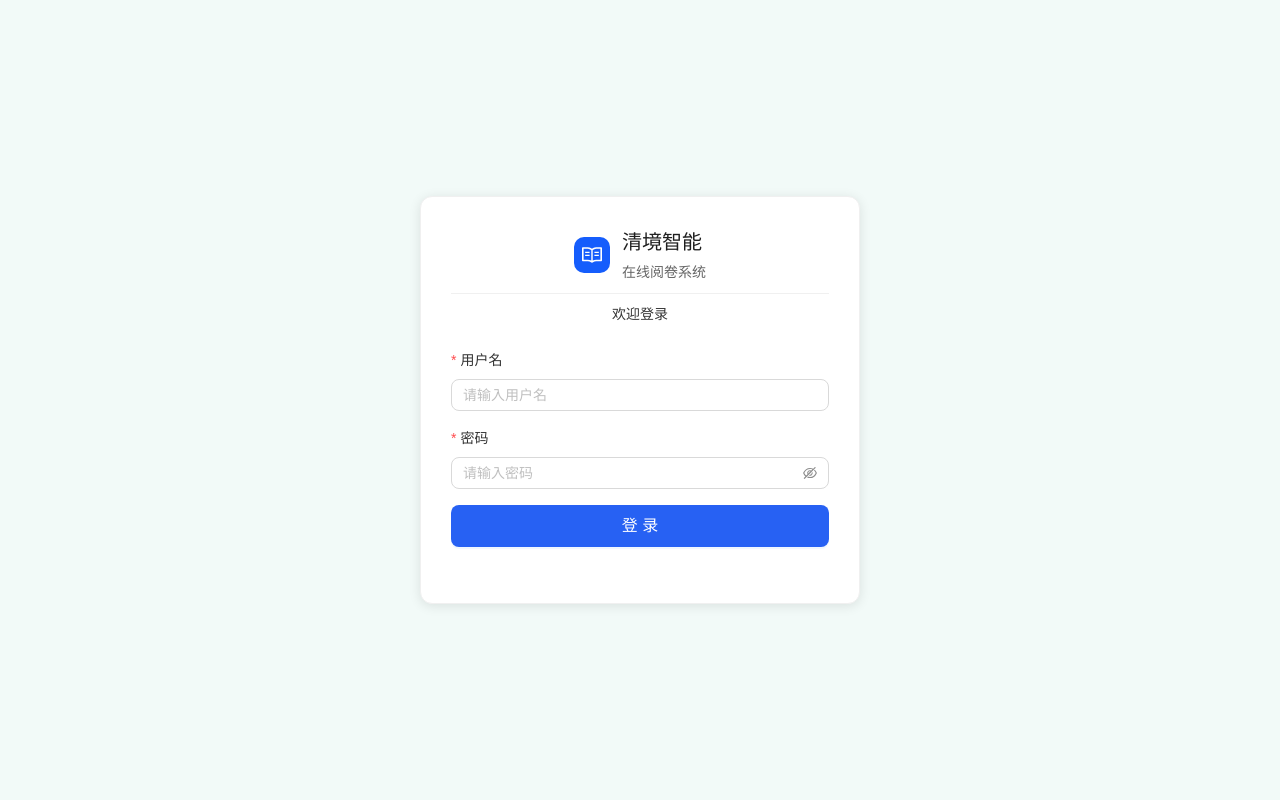
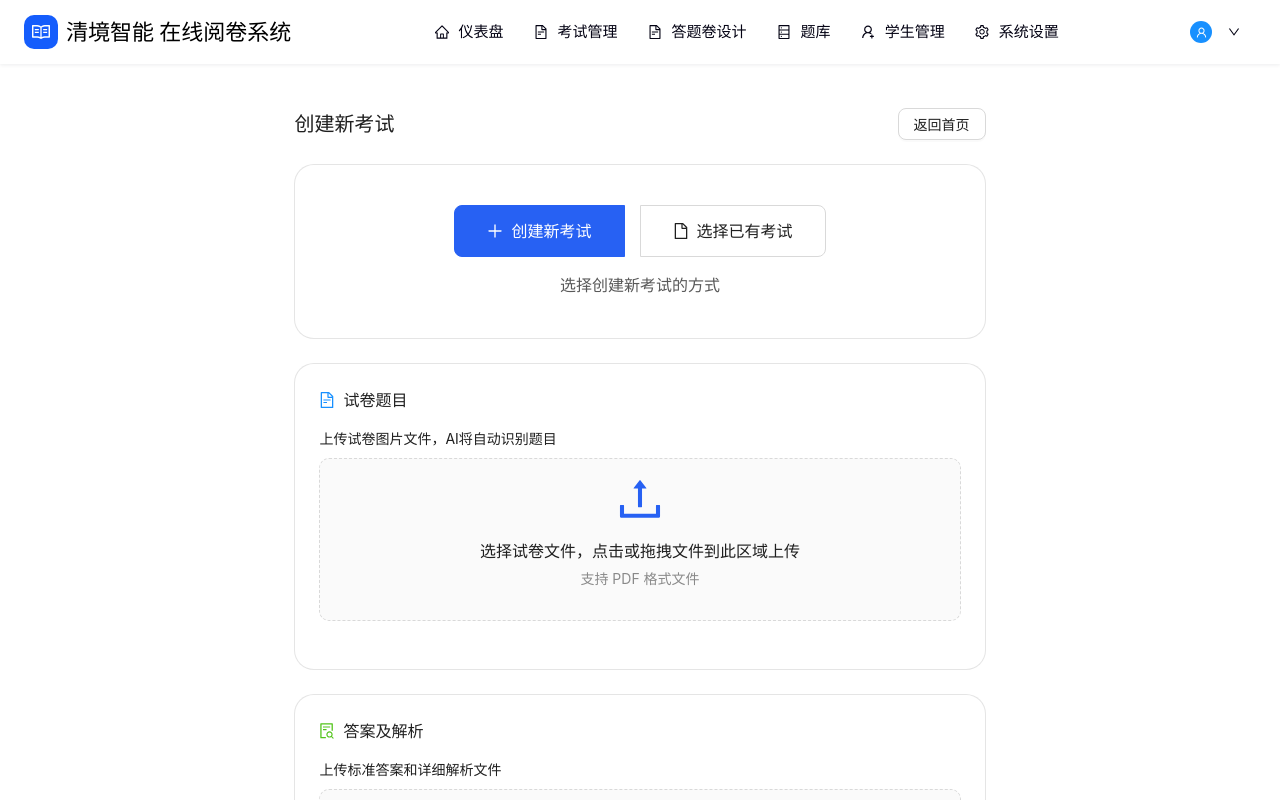
Before and after one commit to EnJoy810/work, a React (Vite) app: page /create-exam in a window 1280 px wide. Before the commit this address led to /login. Shown: the top 800 px of the page. Built offline with nearby package versions, Linux system fonts and the light colour scheme.

Commit message:
登录对接

```diff
--- a/src/layout/index.jsx
+++ b/src/layout/index.jsx
@@ -1,11 +1,19 @@
 import React from "react";
 import { Layout } from "antd";
-import { Outlet } from "react-router-dom";
+import { Outlet, useLocation } from "react-router-dom";
+import { useEffect } from "react";
 import Navbar from "./Navbar";
 
 const { Content } = Layout;
 
 const LayoutComponent = () => {
+  const location = useLocation();
+
+  // 监听路由变化，当路由改变时滚动到页面顶部
+  useEffect(() => {
+    window.scrollTo(0, 0);
+  }, [location]);
+
   return (
     <Layout style={{ minHeight: "100vh" }}>
       {/* 顶部导航 - 使用独立的Navbar组件 */}
--- a/src/pages/dashboard/CreateExam.jsx
+++ b/src/pages/dashboard/CreateExam.jsx
@@ -1,6 +1,15 @@
 import React, { useState } from "react";
 import { useNavigate } from "react-router-dom";
-import { Typography, Upload, Button, Card, Input, Select, Form } from "antd";
+import {
+  Typography,
+  Upload,
+  Button,
+  Card,
+  Input,
+  Select,
+  Form,
+  Radio,
+} from "antd";
 import { useMessageService } from "../../components/common/message";
 import {
   UploadOutlined,
@@ -8,6 +17,7 @@ import {
   FileSearchOutlined,
   PlusOutlined,
   FileProtectOutlined,
+  FileOutlined,
 } from "@ant-design/icons";
 import "./styles/home.css";
 
@@ -24,6 +34,31 @@ const CreateExam = () => {
   const [paperFile, setPaperFile] = useState(null);
   const [answerFile, setAnswerFile] = useState(null);
   const { showSuccess, showError, showInfo } = useMessageService();
+
+  // 考试创建类型：新建或选择已有
+  const [examType, setExamType] = useState("new"); // 'new' 或 'existing'
+  // 模拟已有考试数据
+  const [existingExams] = useState([
+    {
+      id: "1",
+      name: "2023-2024学年第一学期期中考试",
+      subject: "语文",
+      date: "2023-11-15",
+    },
+    {
+      id: "2",
+      name: "2023-2024学年第一学期期末考试",
+      subject: "语文",
+      date: "2024-01-10",
+    },
+    {
+      id: "3",
+      name: "2024-2025学年第一学期第一次月考",
+      subject: "语文",
+      date: "2024-09-25",
+    },
+  ]);
+  const [selectedExamId, setSelectedExamId] = useState(null);
 
   // 处理创建新考试
   const handleCreateExam = () => {
@@ -127,11 +162,15 @@ const CreateExam = () => {
     onDrop(e) {
       console.log("Dropped files", e.dataTransfer.files);
     },
-    fileList: paperFile ? [{
+    fileList: paperFile
+      ? [
+          {
             uid: "paper-1",
             name: paperFile.name,
             status: "done",
-    }] : [],
+          },
+        ]
+      : [],
     // 隐藏上传按钮，只使用拖拽区域
     showUploadList: true,
   };
@@ -160,16 +199,37 @@ const CreateExam = () => {
         showInfo("已移除答案文件");
       }
     },
-    fileList: answerFile ? [{
+    fileList: answerFile
+      ? [
+          {
             uid: "answer-1",
             name: answerFile.name,
             status: "done",
-    }] : [],
+          },
+        ]
+      : [],
   };
 
   // 返回首页
   const handleBack = () => {
     navigate("/");
+  };
+
+  // 处理选择已有考试
+  const handleSelectExistingExam = () => {
+    if (!selectedExamId) {
+      showError("请选择已有考试");
+      return;
+    }
+
+    const selectedExam = existingExams.find(
+      (exam) => exam.id === selectedExamId
+    );
+    if (selectedExam) {
+      showSuccess(`已选择考试：${selectedExam.name}`);
+      // 实际项目中这里应该跳转到考试详情页或使用该考试
+      // navigate(`/exam-paper-design/chinese`);
+    }
   };
 
   return (
@@ -188,6 +248,68 @@ const CreateExam = () => {
         <Button onClick={handleBack}>返回首页</Button>
       </div>
 
+      {/* 考试类型选择 */}
+      <Card
+        style={{
+          marginBottom: "24px",
+          border: "1px solid #0000001a",
+          borderRadius: "20px",
+        }}
+      >
+        <div style={{ padding: "16px" }}>
+          <div
+            style={{
+              display: "flex",
+              justifyContent: "center",
+              alignItems: "center",
+            }}
+          >
+            <Radio.Group
+              value={examType}
+              onChange={(e) => setExamType(e.target.value)}
+              buttonStyle="solid"
+              style={{ display: "flex", gap: "16px" }}
+            >
+              <Radio.Button
+                value="new"
+                style={{
+                  padding: "10px 32px",
+                  fontSize: "16px",
+                  height: "auto",
+                }}
+              >
+                <PlusOutlined style={{ marginRight: "8px" }} />
+                创建新考试
+              </Radio.Button>
+              <Radio.Button
+                value="existing"
+                style={{
+                  padding: "10px 32px",
+                  fontSize: "16px",
+                  height: "auto",
+                }}
+              >
+                <FileOutlined style={{ marginRight: "8px" }} />
+                选择已有考试
+              </Radio.Button>
+            </Radio.Group>
+          </div>
+          <div
+            style={{
+              marginTop: "16px",
+              textAlign: "center",
+              fontSize: "16px",
+              color: "#595959",
+            }}
+          >
+            选择创建新考试的方式
+          </div>
+        </div>
+      </Card>
+
+      {examType === "new" ? (
+        // 创建新考试内容
+        <>
           {/* 试卷题目部分 */}
           <Card
             style={{
@@ -204,7 +326,9 @@ const CreateExam = () => {
                 alignItems: "center",
               }}
             >
-          <FileTextOutlined style={{ marginRight: "8px", color: "#1890ff" }} />
+              <FileTextOutlined
+                style={{ marginRight: "8px", color: "#1890ff" }}
+              />
               试卷题目
             </Title>
 
@@ -380,7 +504,10 @@ const CreateExam = () => {
                     labelCol={{ span: 8 }}
                     wrapperCol={{ span: 16 }}
                   >
-                <Input placeholder="请输入考试名称" style={{ width: "100%" }} />
+                    <Input
+                      placeholder="请输入考试名称"
+                      style={{ width: "100%" }}
+                    />
                   </Form.Item>
                 </div>
                 <div style={{ width: "48%" }}>
@@ -391,7 +518,10 @@ const CreateExam = () => {
                     labelCol={{ span: 8 }}
                     wrapperCol={{ span: 16 }}
                   >
-                <Select style={{ width: "100%" }} placeholder="请选择考试科目">
+                    <Select
+                      style={{ width: "100%" }}
+                      placeholder="请选择考试科目"
+                    >
                       <Select.Option value="chinese">语文</Select.Option>
                       {/* <Select.Option value="math">数学</Select.Option>
                   <Select.Option value="english">英语</Select.Option> */}
@@ -404,7 +534,11 @@ const CreateExam = () => {
 
           {/* 创建新考试按钮 */}
           <div
-        style={{ marginTop: "24px", display: "flex", justifyContent: "end" }}
+            style={{
+              marginTop: "24px",
+              display: "flex",
+              justifyContent: "end",
+            }}
           >
             <Button
               type="primary"
@@ -416,6 +550,51 @@ const CreateExam = () => {
               创建新考试
             </Button>
           </div>
+        </>
+      ) : (
+        // 选择已有考试内容
+        <Card style={{ border: "1px solid #0000001a", borderRadius: "20px" }}>
+          <Title
+            level={5}
+            style={{
+              marginBottom: "16px",
+              display: "flex",
+              alignItems: "center",
+            }}
+          >
+            <FileOutlined style={{ marginRight: "8px", color: "#1890ff" }} />
+            已有考试列表
+          </Title>
+
+          <Select
+            placeholder="请选择已有考试"
+            style={{ width: "100%", marginBottom: "24px" }}
+            value={selectedExamId}
+            onChange={setSelectedExamId}
+            showSearch
+            optionFilterProp="children"
+            filterOption={(input, option) =>
+              (option?.label ?? "").toLowerCase().includes(input.toLowerCase())
+            }
+            options={existingExams.length > 0 ? [{
+              value: existingExams[0].id,
+              label: existingExams[0].name,
+            }] : []}
+          />
+
+          <div style={{ display: "flex", justifyContent: "end" }}>
+            <Button
+              type="primary"
+              size="large"
+              onClick={handleSelectExistingExam}
+              style={{ width: "200px", height: "48px", fontSize: "16px" }}
+              icon={<FileOutlined />}
+            >
+              选择此考试
+            </Button>
+          </div>
+        </Card>
+      )}
     </div>
   );
 };
--- a/src/pages/system-settings/Login.jsx
+++ b/src/pages/system-settings/Login.jsx
@@ -1,14 +1,13 @@
 import React, { useState } from "react";
 import { Card, Form, Input, Select, Button } from "antd";
-import {
-  EyeInvisibleOutlined,
-  EyeTwoTone,
-} from "@ant-design/icons";
+import { EyeInvisibleOutlined, EyeTwoTone } from "@ant-design/icons";
 import { useNavigate } from "react-router-dom";
 import { useDispatch } from "react-redux";
 import { setUserInfo } from "../../store/slices/userSlice";
 import { useMessageService } from "../../components/common/message";
 import LogoIcon from "../../components/common/LogoIcon";
+import request from "../../utils/request";
+import { encryptPassword } from "../../utils/tools";
 import "../../App.css";
 
 const { Option } = Select;
@@ -18,24 +17,7 @@ const Login = () => {
   const [form] = Form.useForm();
   const navigate = useNavigate();
   const dispatch = useDispatch();
-  const { showSuccess, showError, showInfo } = useMessageService();
-
-  // 学校选项
-  const schoolOptions = [
-    { value: "school1", label: "北京大学" },
-    { value: "school2", label: "清华大学" },
-    { value: "school3", label: "复旦大学" },
-    { value: "school4", label: "上海交通大学" },
-    { value: "school5", label: "浙江大学" },
-  ];
-
-  // 角色选项
-  const roleOptions = [
-    { value: "admin", label: "管理员" },
-    { value: "teacher", label: "教师" },
-    { value: "student", label: "学生" },
-    { value: "parent", label: "家长" },
-  ];
+  const { showSuccess, showError } = useMessageService();
 
   // 处理登录表单提交
   const handleSubmit = async (values) => {
@@ -44,36 +26,41 @@ const Login = () => {
       // 模拟登录请求
       console.log("登录信息:", values);
 
+      // 密码加密处理 - 使用公共工具函数
+      const encryptedValues = { ...values };
+      try {
+        // 调用公共的密码加密函数
+        encryptedValues.password = await encryptPassword(values.password);
+      } catch (cryptoError) {
+        console.warn("密码加密失败，使用原始密码:", cryptoError);
+        // 加密失败时使用原始密码
+        encryptedValues.password = values.password;
+      }
+      console.log("encryptedValues", encryptedValues);
       // 实际项目中，这里应该调用真实的登录API
-      // const response = await request.post('/login', values)
-
-      // 模拟网络延迟
-      await new Promise((resolve) => setTimeout(resolve, 1000));
+      let response;
+      try {
+        // 根据vite.config.js中的代理配置，使用'/api'前缀
+        response = await request.post("/auth/login", encryptedValues);
+        console.log("登录响应:", response);
 
         // 登录成功提示
         showSuccess("登录成功");
 
         // 设置登录状态到Redux
-      const mockUserInfo = {
-        username: values.username,
-        role: values.role,
-        school:
-          schoolOptions.find((school) => school.value === values.school)
-            ?.label || values.school,
-        avatar:
-          "https://api.dicebear.com/7.x/avataaars/svg?seed=" + values.username,
-        id: "user_" + Math.random().toString(36).substr(2, 9),
-      };
-
         dispatch(
           setUserInfo({
-          userInfo: mockUserInfo,
-          token: "mock_token_" + Date.now(),
+            userInfo: response,
+            token: response.token,
           })
         );
 
         // 跳转到首页
         navigate("/");
+      } catch (apiError) {
+        console.warn("登录请求失败:", apiError);
+        // 如果API请求失败，使用模拟数据
+      }
     } catch (error) {
       showError("登录失败，请检查用户名和密码");
       console.error("登录错误:", error);
@@ -82,25 +69,32 @@ const Login = () => {
     }
   };
 
-  // 处理忘记密码
-  const handleForgotPassword = () => {
-    showInfo("请联系技术支持重置密码");
-  };
-
   return (
     <div className="login-container">
       <Card
         title={
-            <div style={{ display: "flex", alignItems: "center", justifyContent: "center", marginBottom: 10 }}
+          <div
+            style={{
+              display: "flex",
+              alignItems: "center",
+              justifyContent: "center",
+              marginBottom: 10,
+            }}
           >
             <LogoIcon fontSize={20} />
             <div style={{ marginLeft: 12 }}>
               <div
-                  style={{ fontSize: "20px", fontWeight: "bold", marginBottom: 2 }}
+                style={{
+                  fontSize: "20px",
+                  fontWeight: "bold",
+                  marginBottom: 2,
+                }}
               >
                 清境智能
               </div>
-                <div style={{ fontSize: "14px", color: "#666" }}>在线阅卷系统</div>
+              <div style={{ fontSize: "14px", color: "#666" }}>
+                在线阅卷系统
+              </div>
             </div>
           </div>
         }
--- a/src/router/ProtectedRoutes.jsx
+++ b/src/router/ProtectedRoutes.jsx
@@ -7,10 +7,10 @@ const { Login } = pages.systemSettings;
 
 // 受保护的路由组件 - 使用Redux状态判断登录状态
 export const ProtectedRoute = ({ children }) => {
-  const { isLoggedIn } = useSelector(state => state.user)
-  if (!isLoggedIn) {
-    return <Navigate to="/login" replace />
-  }
+  // const { isLoggedIn } = useSelector(state => state.user)
+  // if (!isLoggedIn) {
+  //   return <Navigate to="/login" replace />
+  // }
   return children
 }
 
--- a/src/utils/request.js
+++ b/src/utils/request.js
@@ -1,68 +1,75 @@
-import axios from 'axios'
-import { store } from '../store'
+import axios from "axios";
+import { store } from "../store";
+import { message } from 'antd';
 
 // 创建axios实例
 const request = axios.create({
-  baseURL: '/api', // 默认API基础路径
+  baseURL: "/api", // 默认API基础路径
   timeout: 10000,
   headers: {
-    'Content-Type': 'application/json'
-  }
-})
+    "Content-Type": "application/json",
+  },
+});
 
 // 请求拦截器
 request.interceptors.request.use(
-  config => {
+  (config) => {
     // 从Redux store中获取token
-    const state = store.getState()
-    const token = state.user.token
+    const state = store.getState();
+    const token = state.user.token;
     if (token) {
-      config.headers.Authorization = `Bearer ${token}`
+      config.headers.Authorization = `Bearer ${token}`;
     }
-    return config
+    return config;
   },
-  error => {
-    return Promise.reject(error)
+  (error) => {
+    return Promise.reject(error);
   }
-)
+);
 
 // 响应拦截器
 request.interceptors.response.use(
-  response => {
+  (response) => {
     // 根据后端接口规范处理响应数据
-    const res = response.data
-    if (res.code !== 200 && res.code !== 0) {
+    const res = response.data;
+    console.log("res--->", res);
+    if (res.code !== "200" && res.code !== 0) {
       // 处理错误情况
-      console.error('请求错误:', res.message || '未知错误')
-      return Promise.reject(new Error(res.message || '未知错误'))
+    console.error("请求错误:", res.message || "未知错误");
+    // 使用antd的message组件显示错误提示
+    message.error(res.message || "请求错误，请稍后重试");
+
+    return Promise.reject(new Error(res.message || "未知错误"));
     }
-    return res
+    return res;
   },
-  error => {
+  (error) => {
     // 处理网络错误
-    console.error('网络错误:', error.message)
+    console.error("网络错误:", error.message);
     if (error.response) {
       switch (error.response.status) {
         case 401:
           // 未授权，跳转到登录页
-          console.error('未授权，请重新登录')
-          break
+          console.error("未授权，请重新登录");
+          // 跳转到登录页
+          window.location.href = "/login";
+          break;
         case 403:
-          console.error('拒绝访问')
-          break
+          console.error("拒绝访问");
+          break;
         case 404:
-          console.error('请求地址不存在')
-          break
+          console.error("请求地址不存在");
+          break;
         case 500:
-          console.error('服务器错误')
-          break
+          console.error("服务器错误");
+          break;
         default:
-          console.error('请求失败')
+          console.error("请求失败");
       }
     }
-    return Promise.reject(error)
+    return Promise.reject(error);
   }
-)
+);
 
 // 封装常用的请求方法
 export default {
@@ -70,55 +77,55 @@ export default {
   get(url, params = {}, config = {}) {
     return request({
       url,
-      method: 'get',
+      method: "get",
       params,
-      ...config
-    })
+      ...config,
+    });
   },
 
   // POST请求
   post(url, data = {}, config = {}) {
     return request({
       url,
-      method: 'post',
+      method: "post",
       data,
-      ...config
-    })
+      ...config,
+    });
   },
 
   // PUT请求
   put(url, data = {}, config = {}) {
     return request({
       url,
-      method: 'put',
+      method: "put",
       data,
-      ...config
-    })
+      ...config,
+    });
   },
 
   // DELETE请求
   delete(url, params = {}, config = {}) {
     return request({
       url,
-      method: 'delete',
+      method: "delete",
       params,
-      ...config
-    })
+      ...config,
+    });
   },
 
   // 上传文件
   upload(url, file, onUploadProgress) {
-    const formData = new FormData()
-    formData.append('file', file)
+    const formData = new FormData();
+    formData.append("file", file);
 
     return request({
       url,
-      method: 'post',
+      method: "post",
       data: formData,
       headers: {
-        'Content-Type': 'multipart/form-data'
+        "Content-Type": "multipart/form-data",
       },
-      onUploadProgress
-    })
-  }
-}
+      onUploadProgress,
+    });
+  },
+};
--- a/src/utils/tools.js
+++ b/src/utils/tools.js
@@ -1,4 +1,24 @@
 // 格式化时间
+// 密码加密（使用SHA-256算法）
+export const encryptPassword = async (password) => {
+  try {
+    // 使用SHA-256算法加密密码
+    const encoder = new TextEncoder();
+    const data = encoder.encode(password);
+    const hash = await crypto.subtle.digest("SHA-256", data);
+    // 将ArrayBuffer转换为十六进制字符串
+    const hashArray = Array.from(new Uint8Array(hash));
+    const hashHex = hashArray
+      .map((b) => b.toString(16).padStart(2, "0"))
+      .join("");
+    return hashHex;
+  } catch (cryptoError) {
+    console.warn("密码加密失败:", cryptoError);
+    // 加密失败时返回原始密码
+    return password;
+  }
+};
+
 export const formatDate = (date, format = "YYYY-MM-DD HH:mm:ss") => {
   if (!date) return "";
 
@@ -567,7 +587,20 @@ export const splitBlankQuestion = (
         console.log("有小题的  来分割了 splitData", splitData);
         console.log("有小题的  来分割了 subSplitData", subSplitData);
         if (subSplitData.perQuestionSplitLines === 0) {
+          console.log("刚好整小题分割", subSplitData, subSplitIndex);
           // 当前subQ 需要显示的行数为0， 即将当前sub数据直接放到下一页
+          // 需要依据subSplitIndex分割subQuestions
+          const leftSubFirstPart = splitData.subQuestions.slice(
+            0,
+            subSplitIndex
+          );
+          const rightSubFirstPart = splitData.subQuestions.slice(subSplitIndex);
+          console.log(
+            "leftSubFirstPart 小题左部分",
+            leftSubFirstPart,
+            "rightSubFirstPart 小题右部分",
+            rightSubFirstPart
+          );
           firstPart = {
             ...question,
             originQuestions: question.questions,
--- a/vite.config.js
+++ b/vite.config.js
@@ -1,5 +1,5 @@
-import { defineConfig } from 'vite'
-import react from '@vitejs/plugin-react'
+import { defineConfig } from "vite";
+import react from "@vitejs/plugin-react";
 
 // https://vite.dev/config/
 export default defineConfig({
@@ -7,11 +7,11 @@ export default defineConfig({
   server: {
     proxy: {
       // 配置API代理
-      '/api': {
-        target: 'http://localhost:3000', // 后端服务器地址
+      "/api": {
+        target: "http://192.168.18.137:8080/api", // 后端服务器地址
         changeOrigin: true,
         rewrite: (path) => path.replace(/^\/api/, '')
-      }
-    }
-  }
-})
+      },
+    },
+  },
+});
```
Lines whose indentation alone changed are shown as unchanged.
